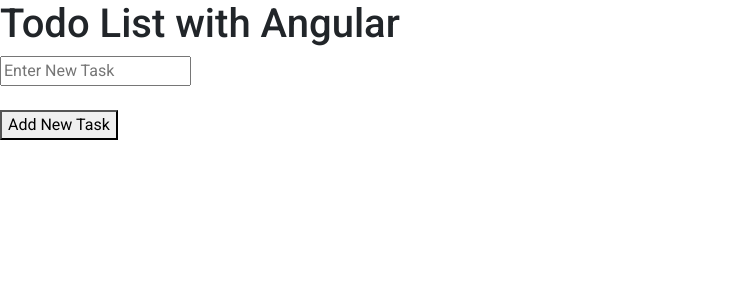
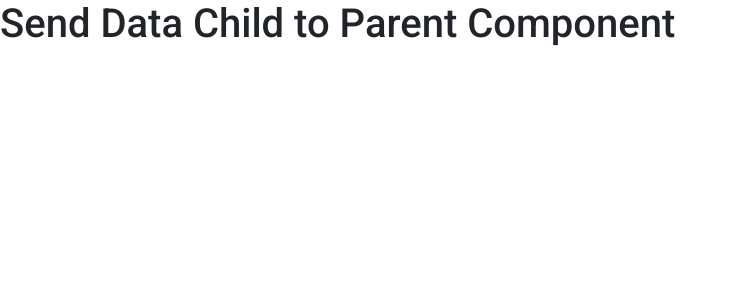
Before and after one commit to anil-sidhu/angular-12, an Angular app: page / in a window 1280 px wide. Shown: the top 300 px of the page, without its empty margins (0-738 px from the left). Built offline with nearby package versions, Linux system fonts and the light colour scheme.

Commit message:
clean code

```diff
--- a/src/app/app.component.html
+++ b/src/app/app.component.html
@@ -1,11 +1 @@
 <h1>{{ title }}</h1>
-<input type="text" placeholder="Enter New Task" #task />
-<br>
-<br>
-<button (click)="addTask(task.value)">Add New Task</button>
-<br>
-<br>
-
-<ul *ngFor="let item of list">
-<li>{{item.name}} <button (click)="removeTask(item.id)">Remove</button></li>
-</ul>
--- a/src/app/app.component.ts
+++ b/src/app/app.component.ts
@@ -5,17 +5,5 @@
   styleUrls: ['./app.component.css'],
 })
 export class AppComponent {
-  title = 'Todo List with Angular';
-  list:any[]=[];
-  addTask(item:string)
-  {
-    this.list.push({id:this.list.length,name:item})
-    console.warn(this.list);
-
-  }
-  removeTask(id:number)
-  {
-    console.warn(id)
-    this.list=this.list.filter(item=>item.id!==id);
-  }
+  title = 'Send Data Child to Parent Component';
 }
```
